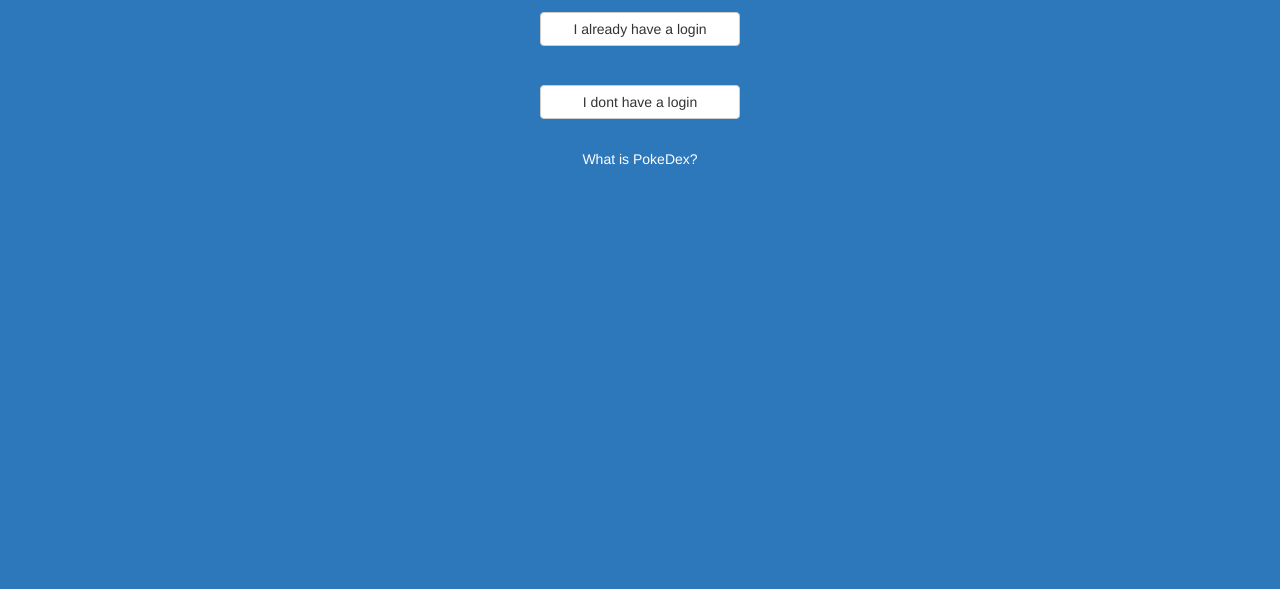
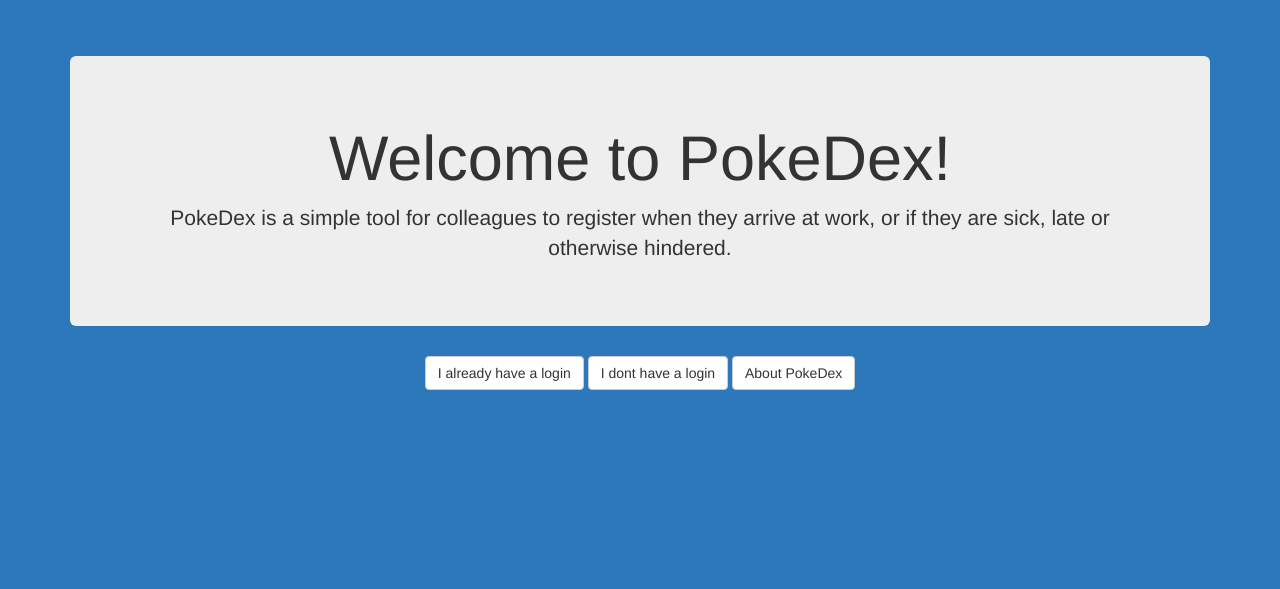
Before and after one commit to T-RexZ/pokedex, a PHP site: page / in a window 1280 px wide. Shown: the top 589 px of the page. Before the commit the page ends 165 px from the top, so only its background shows below. Run offline with PHP 8.4, Linux system fonts and the light colour scheme.

Commit message:
leger med bootstrap på forsiden

```diff
--- a/css/style.css
+++ b/css/style.css
@@ -30,9 +30,8 @@ body{
 }
 
 button{
-	min-width: 200px;
-	display: block;
-	margin: 12px;
+
+
 	font-size: 1,5rem;
 }
 
@@ -54,11 +53,8 @@ a{
 }
 
 header{
-  height: 0px;
-  width: 0px;
-  margin: 0px;
+	margin-top: 56px;
 }
-
 
 footer{
   height:0px;
--- a/index.php
+++ b/index.php
@@ -24,11 +24,27 @@
 	<link rel="stylesheet" type="text/css" href="css/bootstrap.min.css">
 	<link rel="stylesheet" type="text/css" href="css/style.css">
 </head>
+	<header>
+		<div class="jumbotron">
+  			<div class="container">
+    			<h1>Welcome to PokeDex!</h1>
+    			<p>PokeDex is a simple tool for colleagues to register when they arrive at work, or if they are sick, late or otherwise hindered.</p>
+  			</div>
+		</div>
+	</header>
 	<body class="container">
 	<div class="row">
 
-		<button class="btn btn-default" onclick="show_login()">
+		<button class="btn btn-default nav-pills" onclick="show_login()">
 			I already have a login
+		</button>
+
+		<button class="btn btn-default nav-pills" onclick="show_register()">
+			I dont have a login
+		</button>
+
+		<button class="btn btn-default nav-pills" onclick="show_about()">
+			About PokeDex
 		</button>
 
 		<form id="login-form"  action="login.php" class="non-visible form-group" method="post">
@@ -45,9 +61,7 @@
 
 		</form>
 
-		<button class="btn btn-default" onclick="show_register()">
-			I dont have a login
-		</button>
+
 
 		<form id="register-form" action="reg.php" class="non-visible form-group" method="post">
 
@@ -104,7 +118,10 @@
 
 		</form>
 
-		<a href="about.php">What is PokeDex?</a>
+		<section id="about" class="non-visible">
+			<h2>PokeDex!</h2>
+			<p>PokeDex is a schoolproject we made in our php-lessons. PokeDex is purely our work-title. We are not affiliated with Nintendo or other who could claim copyright on the name.</p>
+		</section>
 
 	</div>
 		<script src="js/bootstrap.min.js"></script>
--- a/js/buttons.js
+++ b/js/buttons.js
@@ -2,7 +2,8 @@ function show_login() {
 
 
 	document.getElementById('login-form').classList.toggle('visible');
-
+	document.getElementById('register-form').classList.remove('visible')
+	document.getElementById('about').classList.remove('visible');
 
 
 }
@@ -11,7 +12,16 @@ function show_register() {
 
 
 	document.getElementById('register-form').classList.toggle('visible');
-
+	document.getElementById('login-form').classList.remove('visible');
+	document.getElementById('about').classList.remove('visible');
 
 
 }
+
+function show_about() {
+
+
+	document.getElementById('about').classList.toggle('visible');
+	document.getElementById('login-form').classList.remove('visible');
+	document.getElementById('register-form').classList.remove('visible');
+}
```
Also changed, not shown: connection.php (added, +10 -0 lines).
